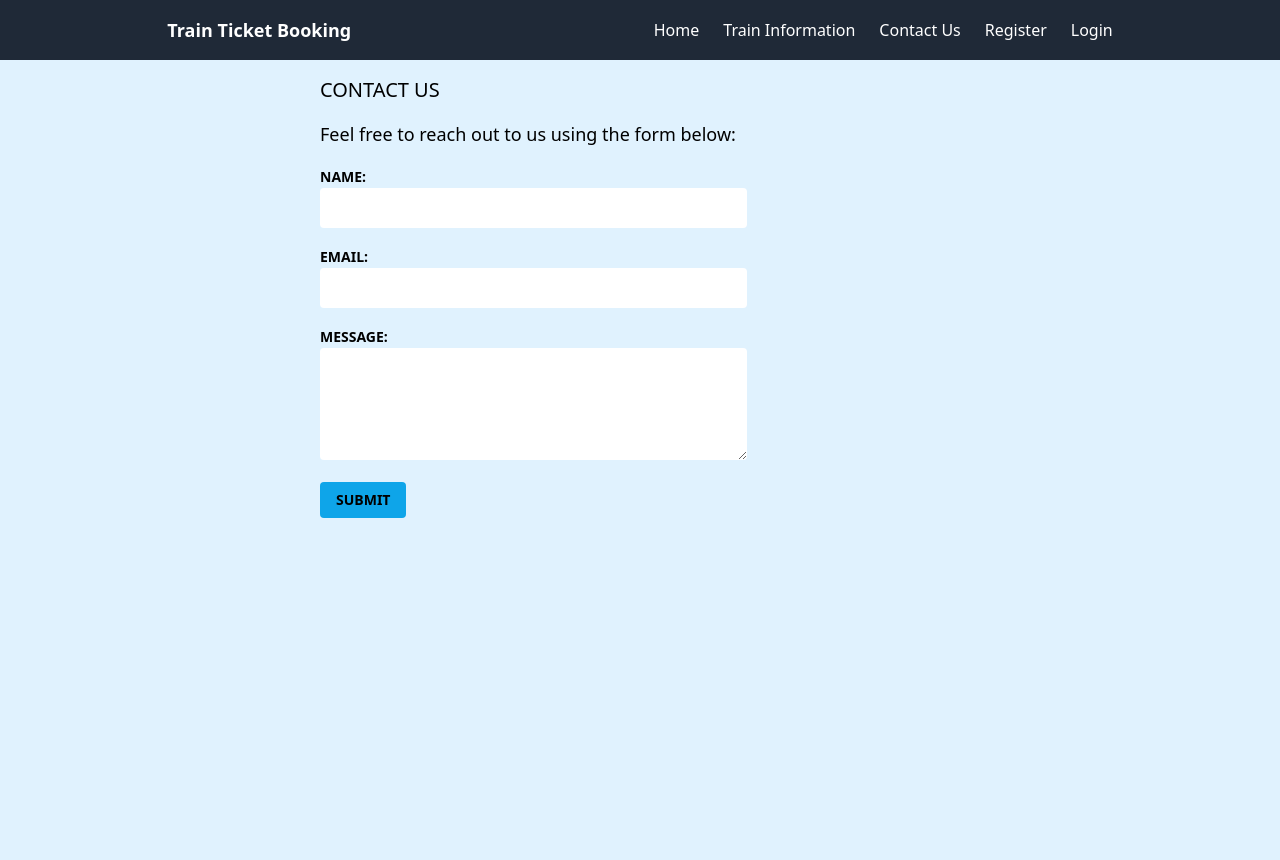
After one commit to ripionck/metro-express, a Django app: page /review/contact-us/ in a window 1280 px wide. The commit adds this page. Run offline with Django 5.2, Linux system fonts and the light colour scheme; some libraries are stand-ins or nearby versions.

Commit message:
added contact us form

```diff
--- a/core/templates/navbar.html
+++ b/core/templates/navbar.html
@@ -11,7 +11,7 @@
                         <a class="text-white hover:underline" href="{% url 'trains' %}">Train Information</a>
                     </li>
                     <li class="nav-item">
-                        <a class="text-white hover:underline" href="#">Contact Us</a>
+                        <a class="text-white hover:underline" href="{% url 'contact_us' %}">Contact Us</a>
                     </li>
                     {% if request.user.is_authenticated %}
                         <li class="nav-item">
--- a/passenger/urls.py
+++ b/passenger/urls.py
@@ -1,5 +1,5 @@
 from django.urls import path
-from .views import PassengerRegistrationView, RegistrationConfirmationView, ActivateAccountView,PassengerloginView, ProfileUpdateView, PassengerLogoutView, PasswordChangeView, PasswordChangeDoneView
+from .views import PassengerRegistrationView, RegistrationConfirmationView, ActivateAccountView,PassengerloginView, ProfileUpdateView, PassengerLogoutView, PasswordChangeView
 
 urlpatterns = [
     path('register/', PassengerRegistrationView.as_view(), name='passenger_register'),
@@ -9,6 +9,4 @@ urlpatterns = [
     path('logout/', PassengerLogoutView, name='passenger_logout'),
     path('profile/', ProfileUpdateView.as_view(), name='passenger_profile'),
     path('password-change/', PasswordChangeView.as_view(), name='password_change'),
-    path('password_change/done/', PasswordChangeDoneView.as_view(),
-         name='password_change_done'),
 ]
--- a/passenger/views.py
+++ b/passenger/views.py
@@ -100,6 +100,3 @@ class PasswordChangeView(PasswordChangeView):
         response = super().form_valid(form)
         messages.success(self.request, 'Your password was successfully changed.')
         return response
-
-class PasswordChangeDoneView(PasswordChangeView):
-    template_name = 'passengers/password_change_done.html'
--- /dev/null
+++ b/review/templates/contact_us.html
@@ -0,0 +1,37 @@
+{% extends 'base.html' %}
+{% block head_title %}
+    Metro Express | Contact Us
+{% endblock head_title %}
+{% block content %}
+    <div class="h-screen w-1/2 mx-auto">
+        <h2 class="text-xl uppercase py-4">Contact Us</h2>
+        <p class="pb-4 text-lg">Feel free to reach out to us using the form below:</p>
+        <form method="post">
+            {% csrf_token %}
+            <label for="name" class="uppercase text-sm font-bold">Name:</label>
+            <br />
+            <input class="w-2/3 mb-4 py-2 rounded"
+                   type="text"
+                   id="name"
+                   name="name"
+                   required>
+            <br />
+            <label for="email" class="uppercase text-sm font-bold">Email:</label>
+            <br />
+            <input class="w-2/3 mb-4 py-2 rounded"
+                   type="email"
+                   id="email"
+                   name="email"
+                   required>
+            <br />
+            <label for="message" class="uppercase text-sm font-bold">Message:</label>
+            <br />
+            <textarea class="w-2/3 mb-4 py-8 rounded"  id="message" name="message" required></textarea>
+            <br />
+            <button type="submit"
+                    class="uppercase text-sm font-bold border-0 rounded px-4 py-2 bg-sky-500 hover:bg-sky-900">
+                Submit
+            </button>
+        </form>
+    </div>
+{% endblock %}
--- a/review/urls.py
+++ b/review/urls.py
@@ -1,6 +1,7 @@
 from django.urls import path
-from .views import TrainReviewView
+from .views import TrainReviewView, ContactUsView
 
 urlpatterns = [
     path('train/<int:train_id>/', TrainReviewView.as_view(), name='train_review'),
+    path('contact-us/', ContactUsView.as_view(), name='contact_us'),
 ]
--- a/review/views.py
+++ b/review/views.py
@@ -22,3 +22,19 @@ class TrainReviewView(LoginRequiredMixin, View):
         user_review = Review(train=train, user=request.user, comment=comment)
         user_review.save()
         return HttpResponseRedirect(reverse('train_review', args=[train_id]))
+
+class ContactUsView(View):
+    template_name = 'contact_us.html'
+
+    def get(self, request, *args, **kwargs):
+        return render(request, self.template_name)
+
+    def post(self, request, *args, **kwargs):
+        name = request.POST.get('name')
+        email = request.POST.get('email')
+        message = request.POST.get('message')
+
+        # Here, you can add your logic to handle the form data
+        # For example, you can send an email, save to the database, etc.
+
+        return HttpResponseRedirect(reverse('contact_us'))
```
Also changed, not shown: db.sqlite3.
